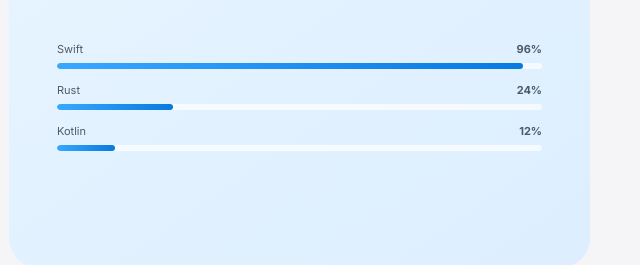
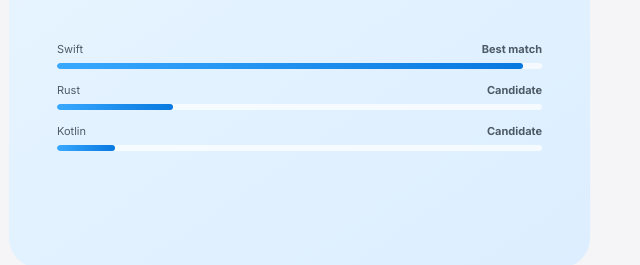
Before and after one commit to yukihiratype2/swift-highlight, a plain HTML site: page docs/index.html in a window 1280 px wide. Shown: the part 2033-2298 px from the top of the page, 640-1280 px from the left. Drawn offline with nearby package versions, Linux system fonts and the light colour scheme.

Commit message:
Refine illustrative performance labels

```diff
--- a/docs/index.html
+++ b/docs/index.html
@@ -70,7 +70,7 @@
 <span class="line"><b>10</b></span>
 <span class="line"><b>11</b><span class="fn">print</span>(result.html)</span></code></pre>
           <div class="code-status">
-            <span><i></i> Highlighted in 0.8 ms</span>
+            <span><i></i> Native output ready</span>
             <span>UTF-16</span>
           </div>
         </div>
@@ -119,9 +119,9 @@ answer = 42</code></pre>
         <h2>Let the code<br>introduce itself.</h2>
         <p>Automatic language detection finds the best match when you don't already know the source.</p>
         <div class="detection">
-          <div><span>Swift</span><strong>96%</strong></div><i style="--score:96%"></i>
-          <div><span>Rust</span><strong>24%</strong></div><i style="--score:24%"></i>
-          <div><span>Kotlin</span><strong>12%</strong></div><i style="--score:12%"></i>
+          <div><span>Swift</span><strong>Best match</strong></div><i style="--score:96%"></i>
+          <div><span>Rust</span><strong>Candidate</strong></div><i style="--score:24%"></i>
+          <div><span>Kotlin</span><strong>Candidate</strong></div><i style="--score:12%"></i>
         </div>
       </article>
     </section>
```
